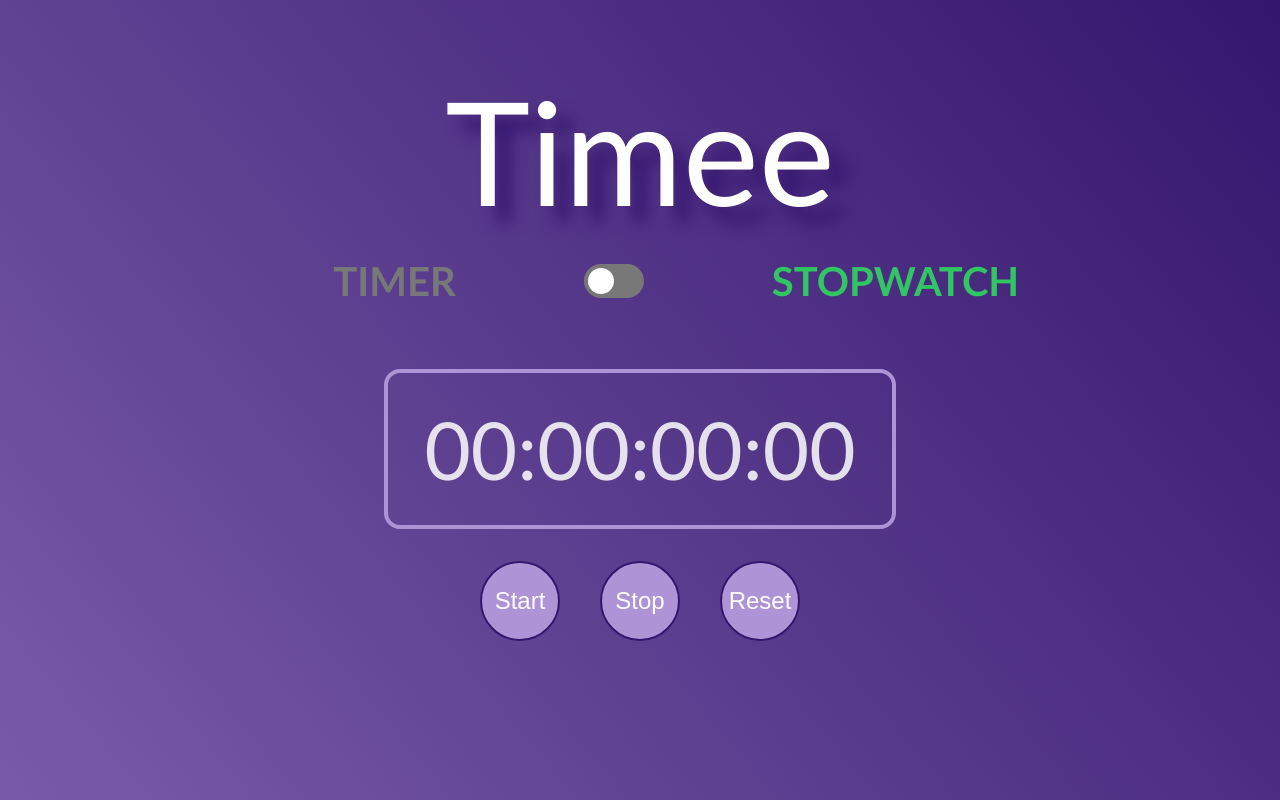
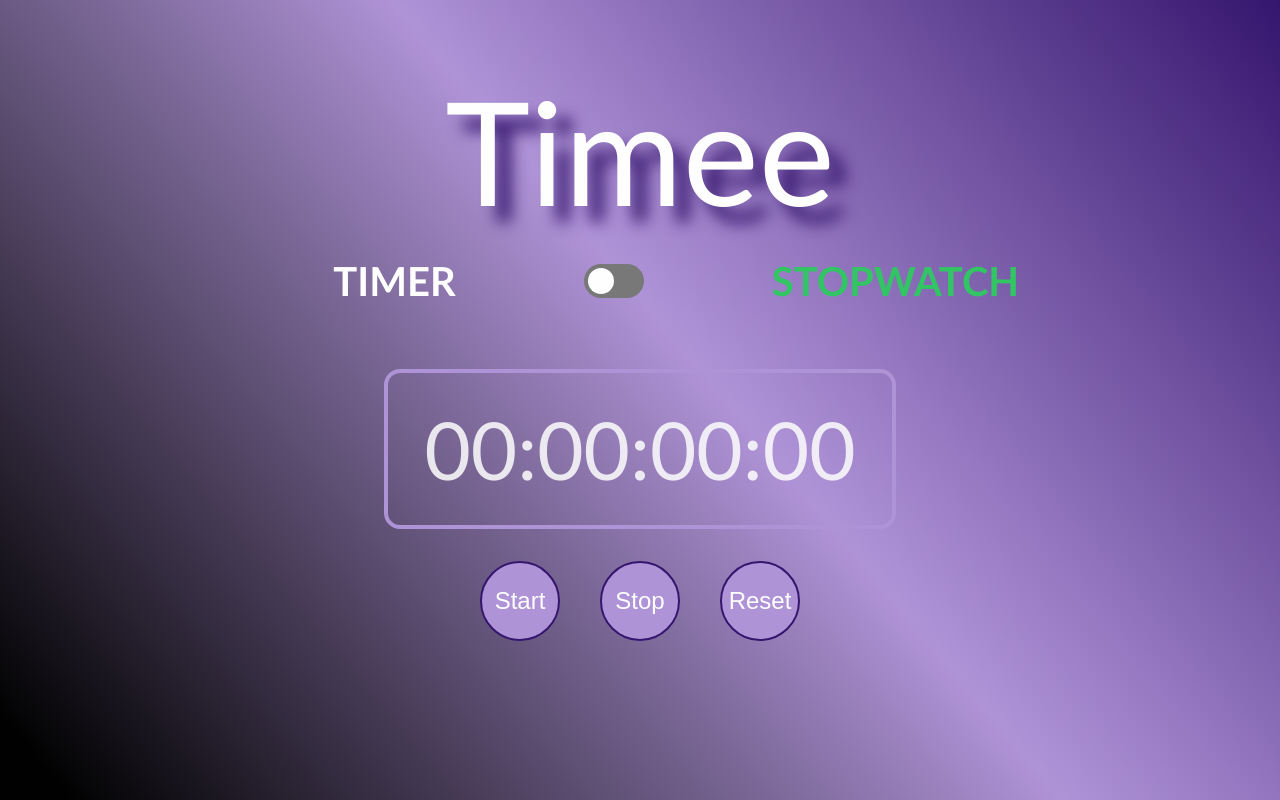
Before and after one commit to YuriyLt/tech-task__project2.0, an Angular app: page / in a window 1280 px wide. Shown: the top 800 px of the page. Built offline with nearby package versions, Linux system fonts and the light colour scheme.

Commit message:
styles.update

```diff
--- a/src/app/app.component.scss
+++ b/src/app/app.component.scss
@@ -29,7 +29,7 @@
 .switch-container span:nth-child(1) {
     display: grid;
     justify-content: end;
-    color: var(--gray-color);
+    color: var(--main-text-color);
 }
 
 .switch-container.switch-container__button {
@@ -40,5 +40,5 @@
 
 .stopwatch {
     margin-top: 4vh;
-    margin-bottom: 250vh;
+    margin-bottom: 25vh;
 }
--- a/src/styles.scss
+++ b/src/styles.scss
@@ -7,7 +7,7 @@ html {
     margin: 0;
     padding: 0;
     background: rgb(1,1,1);
-    background: linear-gradient(50deg, rgba(1,1,1,1) 0%, rgba(175,147,215,1) 32%, rgba(53,22,110,1) 100%);
+    background: linear-gradient(50deg, rgba(1,1,1,1) 15%, rgba(175,147,215,1) 60%, rgba(53,22,110,1) 100%);
 }
 
 *,
```
